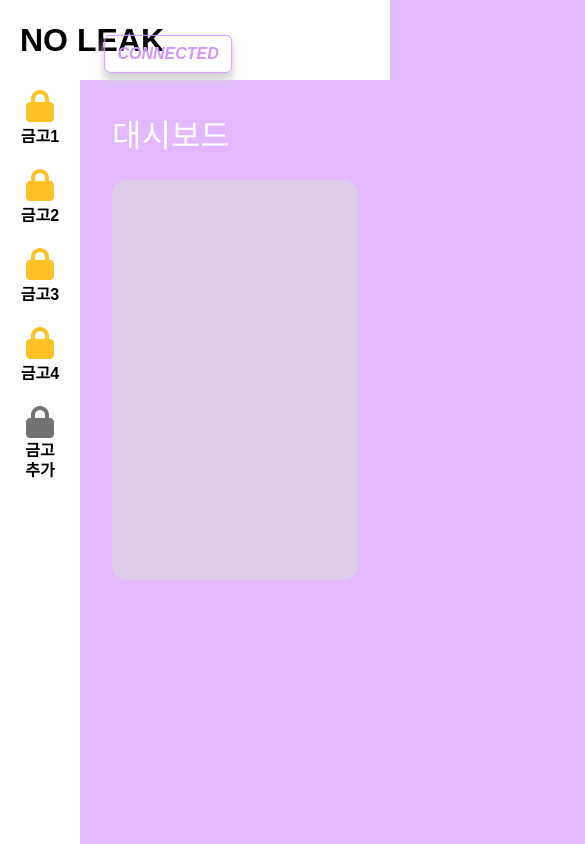
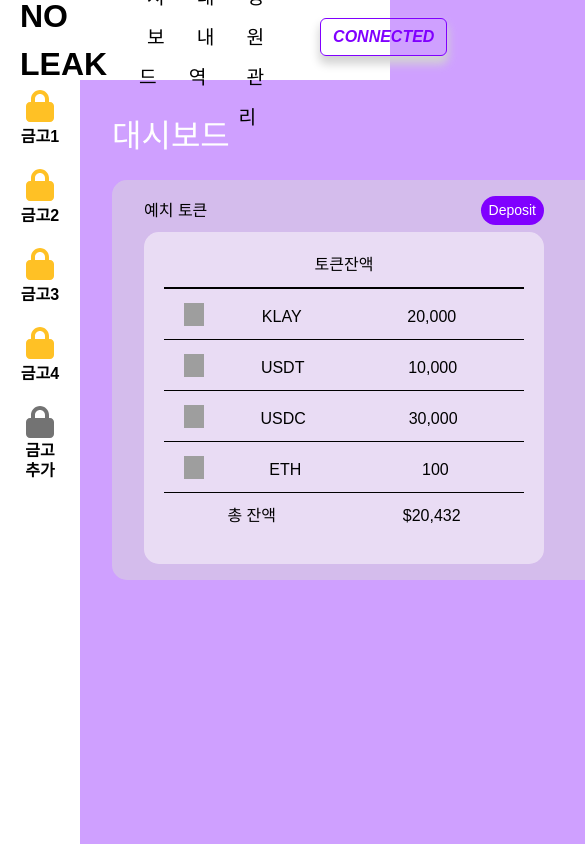
Before and after one commit to km3140/NoLeak-dApp_Hackathon, a React (Create React App) app in the folder client/: page / in a window 390 px wide. Shown: the top 844 px of the page, 585 px wide, since content can reach past the window. Built offline with nearby package versions, Linux system fonts and the light colour scheme; grey boxes are pictures that could not be loaded.

Commit message:
making pie

```diff
--- a/client/package.json
+++ b/client/package.json
@@ -13,7 +13,10 @@
     "react": "^18.2.0",
     "react-bootstrap": "^2.5.0",
     "react-dom": "^18.2.0",
+    "react-google-chart": "^0.1.2",
+    "react-google-charts": "^4.0.0",
     "react-icons": "^4.6.0",
+    "react-minimal-pie-chart": "^8.3.0",
     "react-router-dom": "^6.4.2",
     "react-scripts": "5.0.1",
     "web-vitals": "^2.1.4"
--- a/client/src/App.css
+++ b/client/src/App.css
@@ -16,6 +16,6 @@
 @import url(//fonts.googleapis.com/earlyaccess/jejugothic.css);
 body {
   /* A143FF */
-  background-color: #e2b9ff;
+  background-color: rgb(161, 67, 255, 0.5);
   font-family: 'Jeju Gothic', sans-serif;
 }
--- a/client/src/components/Main.js
+++ b/client/src/components/Main.js
@@ -1,14 +1,79 @@
 import React, { useEffect, useState } from 'react';
+import { Button } from 'react-bootstrap';
+import TokenInfo from './TokenInfo';
+import { PieChart } from 'react-minimal-pie-chart';
+
 import '../styles/Main.css';
-import Transaction from '../pages/Transaction';
-import { Link } from 'react-router-dom';
-import { FaAngleDoubleRight } from 'react-icons/fa';
 // 1. 대시보드- 예치토큰 2. 승인대기거래 - 트렌젝션들
 function Main() {
+  const tokens = [
+    {
+      img: 'https://cryptologos.cc/logos/klaytn-klay-logo.png',
+      name: 'KLAY',
+      balance: 20000,
+    },
+    {
+      img: 'https://cryptologos.cc/logos/tether-usdt-logo.png',
+      name: 'USDT',
+      balance: 10000,
+    },
+    {
+      img: 'https://cryptologos.cc/logos/usd-coin-usdc-logo.png',
+      name: 'USDC',
+      balance: 30000,
+    },
+    {
+      img: 'https://www.freelogovectors.net/svg12/ethereum_logo_freelogovectors.net.svg',
+      name: 'ETH',
+      balance: 100,
+    },
+  ];
+  // let sum = 0;
+  // tokens.forEach(token => {
+  //   sum += token.balance;
+  // });
+  // let allBalance = sum;
+  let allBalance = '$20,432';
   return (
     <div className="main_container">
-      <div>대시보드</div>
-      <div className="main_grid"></div>
+      <div className="dashboard_lable">대시보드</div>
+      <div className="dashboard">
+        <div className="tokens_area">
+          <div className="tokens_lable">
+            <span style={{ color: 'black' }}>예치 토큰</span>
+            <Button variant="primary" size="sm" id="deposit_btn">
+              Deposit
+            </Button>
+          </div>
+          <div className="deposit_tokens">
+            <div style={{ borderBottom: '2px black solid' }}>
+              <span>토큰</span>
+              <span>잔액</span>
+            </div>
+            {tokens.map(token => {
+              return (
+                <div className="token_column">
+                  <TokenInfo token={token} />
+                </div>
+              );
+            })}
+            <div style={{ display: 'flex' }}>
+              <span style={{ flexGrow: '1' }}>총 잔액</span>
+              <span style={{ flexGrow: '1' }}>{allBalance}</span>
+            </div>
+          </div>
+          {/*FFFEFE 0.5*/}
+        </div>
+        <div className="chart">
+          <PieChart
+            data={[
+              { title: tokens[0].name, value: tokens[0].balance, color: '#E38627' },
+              { title: tokens[1].name, value: tokens[1].balance, color: '#C13C37' },
+              { title: tokens[2].name, value: tokens[2].balance, color: '#6A2135' },
+            ]}
+          />
+        </div>
+      </div>
     </div>
   );
 }
--- /dev/null
+++ b/client/src/components/TokenInfo.js
@@ -0,0 +1,24 @@
+import React from 'react';
+
+const TokenInfo = ({ token }) => {
+  //토큰량이랑,총합에 유효성검사??인가 그거만들어야함
+  return (
+    <>
+      <img
+        style={{
+          width: '20px',
+          height: '23px',
+          marginTop: '9px',
+          display: 'inline-block',
+        }}
+        src={token?.img}
+      />
+      <span style={{ flexGrow: '1' }}>{token?.name}</span>
+      <span style={{ flexGrow: '1' }}>
+        {token?.balance.toString().replace(/\B(?=(\d{3})+(?!\d))/g, ',')}
+      </span>
+    </>
+  );
+};
+
+export default TokenInfo;
--- a/client/src/styles/Main.css
+++ b/client/src/styles/Main.css
@@ -2,16 +2,65 @@
   text-align: center;
   color: #fff;
   padding: 50px;
+  padding-top: 30px;
+  width: 65rem;
+  margin: 0 auto;
 }
-.main_container div:first-of-type {
+.dashboard_lable {
   text-align: left;
   font-size: 2rem;
   color: white;
 }
 
-.main_grid {
-  background-color: rgb(217, 217, 217, 0.6);
+.dashboard {
+  background-color: rgb(217, 217, 217, 0.5);
   border-radius: 15px;
-  overflow: hidden;
   height: 400px;
+  display: flex;
+  justify-content: space-between;
+  padding: 1rem 2rem;
 }
+
+.tokens_area {
+  width: 400px;
+  height: 368px;
+  display: flex;
+  flex-direction: column;
+}
+
+.chart {
+  width: 368px;
+}
+
+.tokens_lable {
+  display: flex;
+  justify-content: space-between;
+}
+.tokens_lable span {
+  margin-top: 3px;
+}
+
+#deposit_btn {
+  background-color: #8000ff;
+  border: none;
+  border-radius: 15px;
+}
+
+.deposit_tokens {
+  background-color: rgb(255, 254, 254, 0.5);
+  border-radius: 15px;
+  width: 360;
+  flex-grow: 1;
+  margin-top: 7px;
+  padding: 10px 20px;
+  line-height: 45px;
+  color: black;
+}
+
+.token_column {
+  display: flex;
+  gap: 10px;
+  border-bottom: 1px black solid;
+  padding: 0 20px;
+  margin-top: 5px;
+}
--- a/client/src/styles/Navbar.css
+++ b/client/src/styles/Navbar.css
@@ -79,51 +79,10 @@
   box-shadow: 0px 7px 10px 1px lightgray;
   font-style: italic;
   font-weight: bold;
+  margin-bottom: 0.4rem;
 }
 
 #connect {
-  color: #d195ff;
-  border-color: #d195ff;
+  color: #8000ff;
+  border-color: #8000ff;
 }
-
-@media screen and (max-width: 960px) {
-  .nav_menu {
-    display: flex;
-    flex-direction: column;
-    width: 100%;
-    border-top: 1px solid #222;
-    position: absolute;
-    top: 80px;
-    left: -110%;
-    opacity: 1;
-  }
-
-  .nav_menu.active {
-    background: #333;
-    left: 0px;
-    opacity: 1;
-
-    z-index: 1;
-  }
-  .nav_item .active {
-    color: #ffdd40;
-    border: none;
-  }
-  .nav_link {
-    padding: 1.5rem;
-    width: 100%;
-    display: table;
-  }
-
-  .nav_connect {
-    display: block;
-    position: absolute;
-    top: 5px;
-    right: 0;
-    transform: translate(-100%, 60%);
-    font-size: 1.8rem;
-    cursor: pointer;
-    color: #ddd;
-    margin-right: 1rem;
-  }
-}
```
Also changed, not shown: 1 other file (tests, documents, lock files or other folders).
